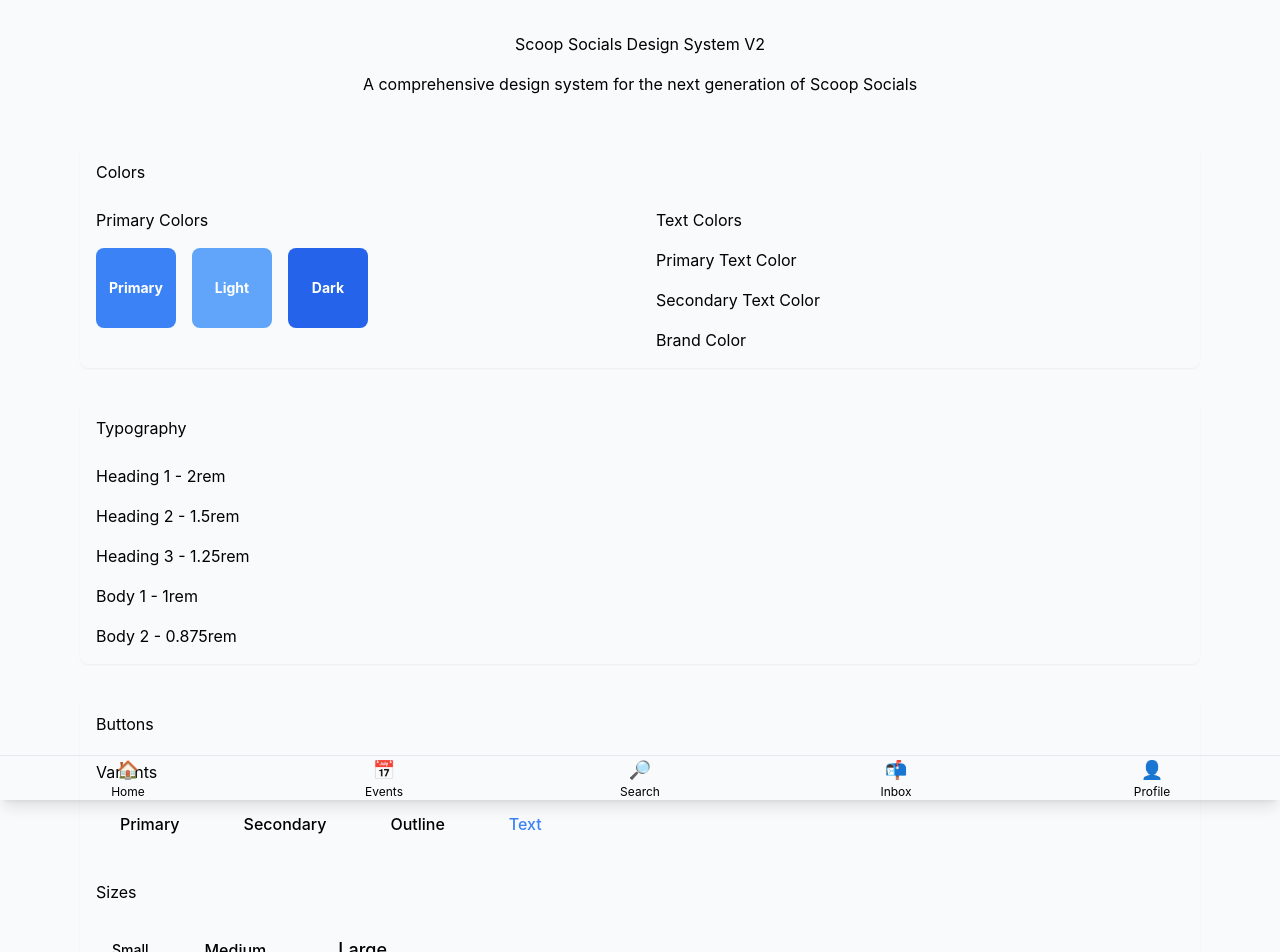
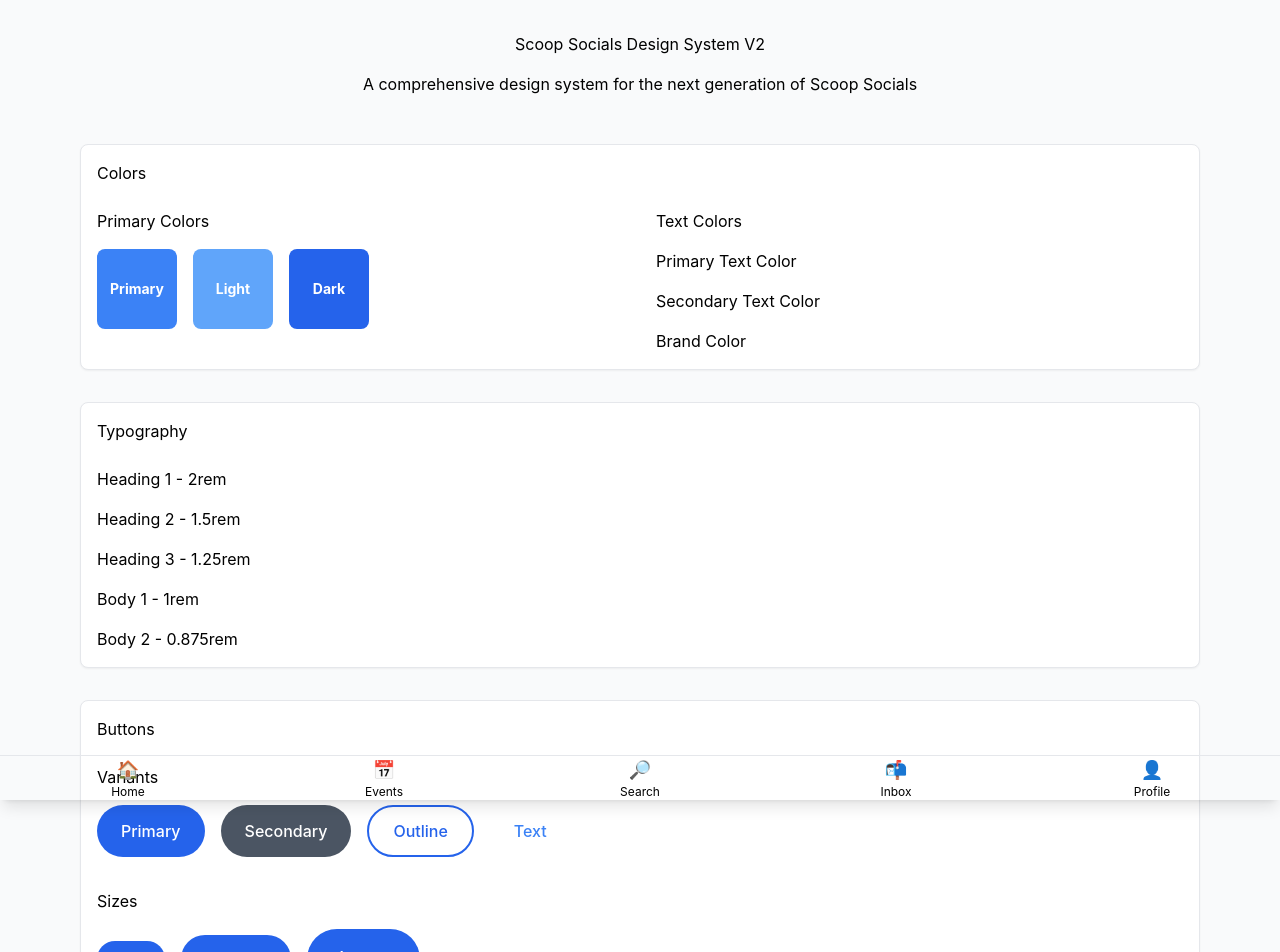
Before and after one commit to Treemonkey1234/scoopsocials-frontend, a Next.js app: page /design-system in a window 1280 px wide. Shown: the top 952 px of the page. Built offline with nearby package versions, Linux system fonts and the light colour scheme.

Commit message:
Add missing design system component styles for buttons, cards, and inputs

```diff
--- a/src/index.css
+++ b/src/index.css
@@ -1,6 +1,33 @@
 @tailwind base;
 @tailwind components;
 @tailwind utilities;
+
+/* Component Styles */
+@layer components {
+  .btn {
+    @apply inline-flex items-center justify-center font-medium rounded-full transition-all duration-200 focus:outline-none focus:ring-2 focus:ring-opacity-50 disabled:opacity-50 disabled:cursor-not-allowed;
+  }
+
+  .btn-primary {
+    @apply bg-blue-600 text-white hover:bg-blue-700 focus:ring-blue-500;
+  }
+
+  .btn-secondary {
+    @apply bg-gray-600 text-white hover:bg-gray-700 focus:ring-gray-500;
+  }
+
+  .btn-outline {
+    @apply border-2 border-blue-600 text-blue-600 bg-transparent hover:bg-blue-600 hover:text-white focus:ring-blue-500;
+  }
+
+  .card {
+    @apply bg-white border border-gray-200;
+  }
+
+  .input {
+    @apply focus:outline-none focus:ring-2 focus:ring-blue-500 focus:ring-opacity-50;
+  }
+}
 
 body {
   margin: 0;
```
